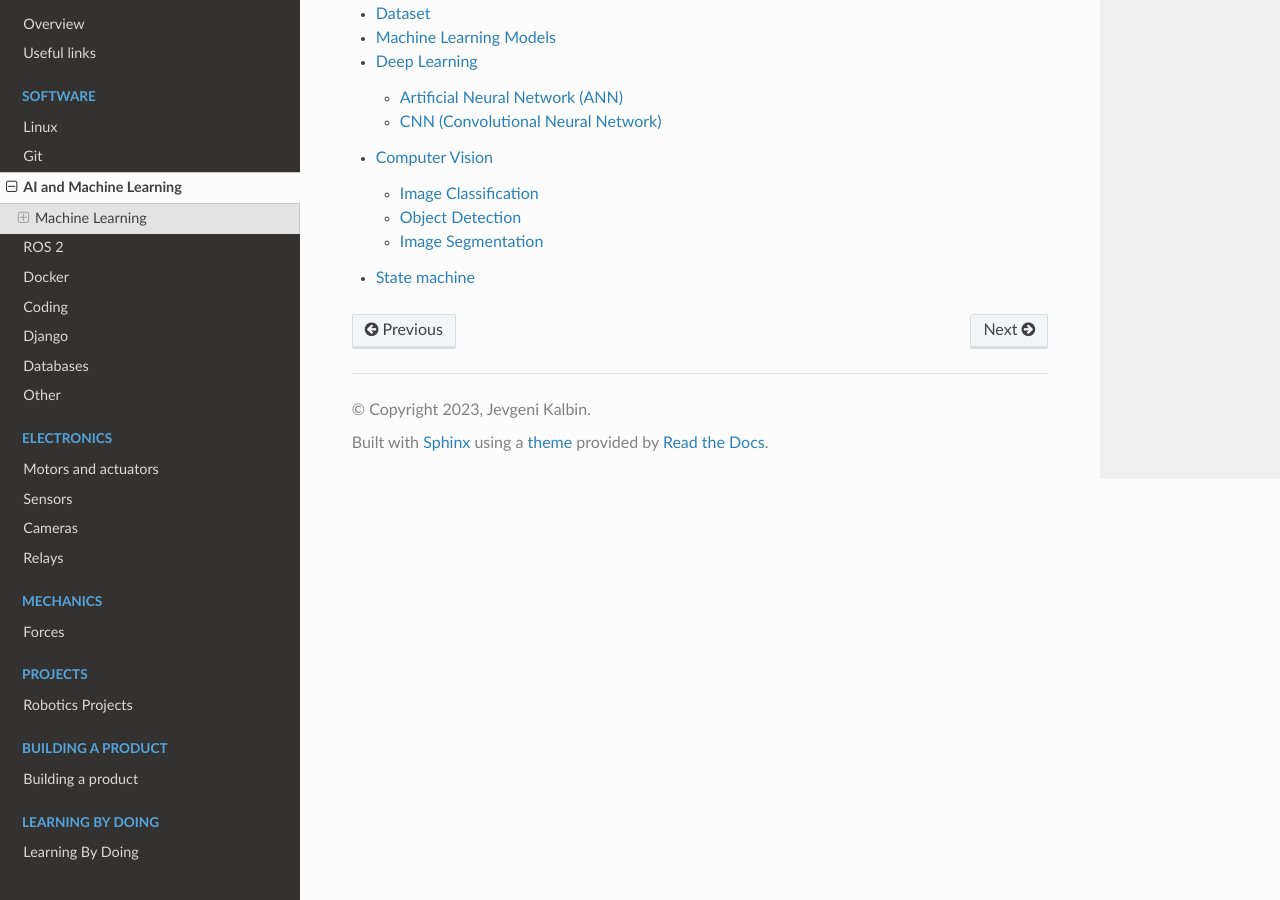
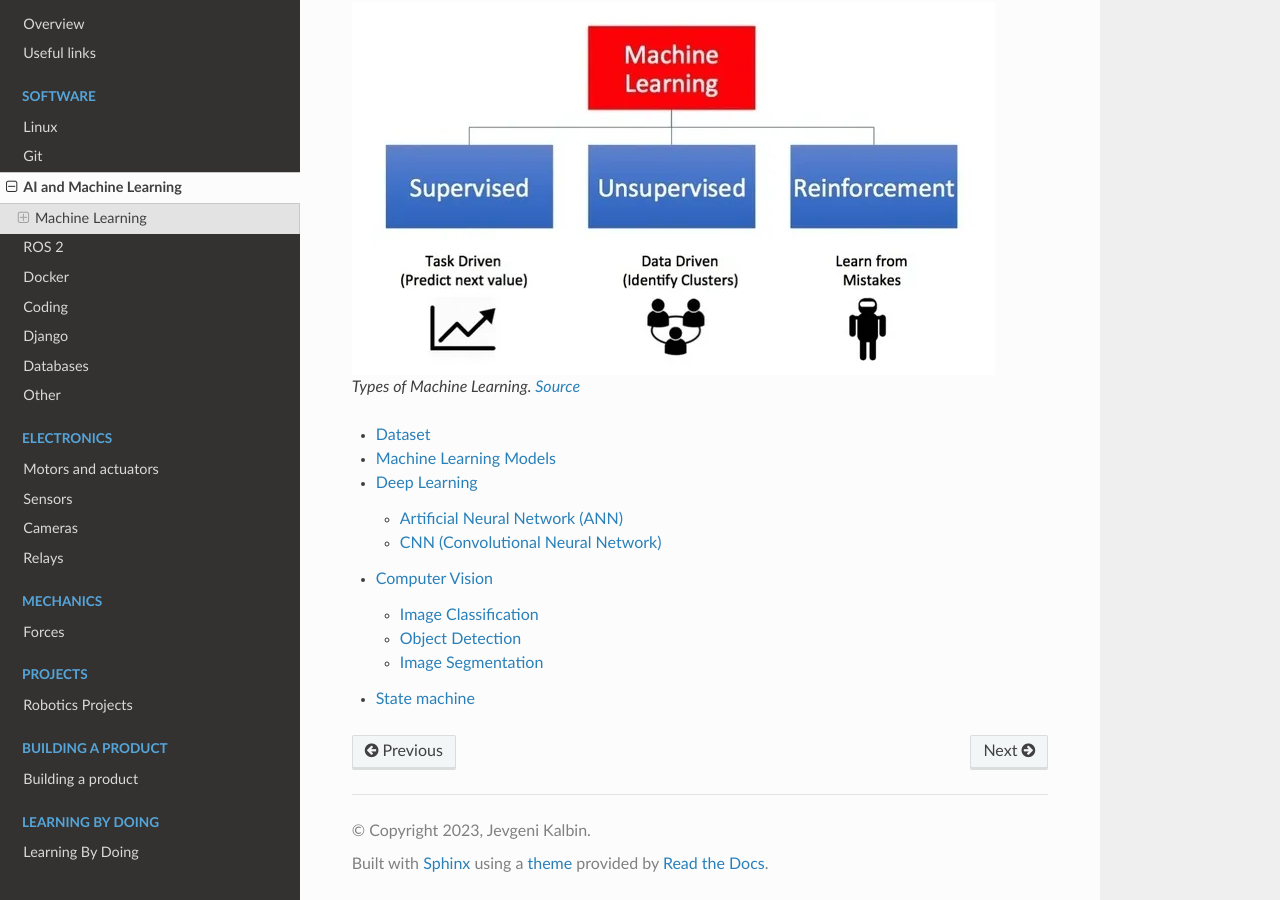
Before and after one commit to jevgenik/manuals, a Sphinx documentation site: the page built from source/files/software/ai/ai.rst, in a window 1280 px wide and 900 px high, scrolled down 741 px. Built offline with Sphinx 7.4.7 and the Read the Docs theme 2.0.0, drawn with Linux system fonts in a browser that asks for light colours.

Commit message:
types of machine learing

```diff
--- a/source/files/software/ai/ai.rst
+++ b/source/files/software/ai/ai.rst
@@ -8,8 +8,13 @@ Machine learning means that a computer program improves through experience; it d
 to alter the program for it to improve. The computer tests a way to complete a task, measures its success,
 and then changes its approach and tests it again, and again. It always tries to improve on its measurement of success.
 
-.. image:: /files/images/ml_vs_trad_programming.jpg
+.. image:: images/ml_vs_trad_programming.jpg
    :alt: Machine Learning vs Traditional Programming
+
+.. figure:: images/types_of_machine_learning.png
+   :alt: Types Of Machine Learning
+
+   Types of Machine Learning. `Source <https://towardsdatascience.com/machine-learning-for-beginners-d247a9420dab>`_
 
 .. toctree::
    :maxdepth: 2
```
Also changed, not shown: source/files/software/ai/images/ml_vs_trad_programming.jpg (renamed from source/files/images/ml_vs_trad_programming.jpg), source/files/software/ai/images/types_of_machine_learning.png (added).
